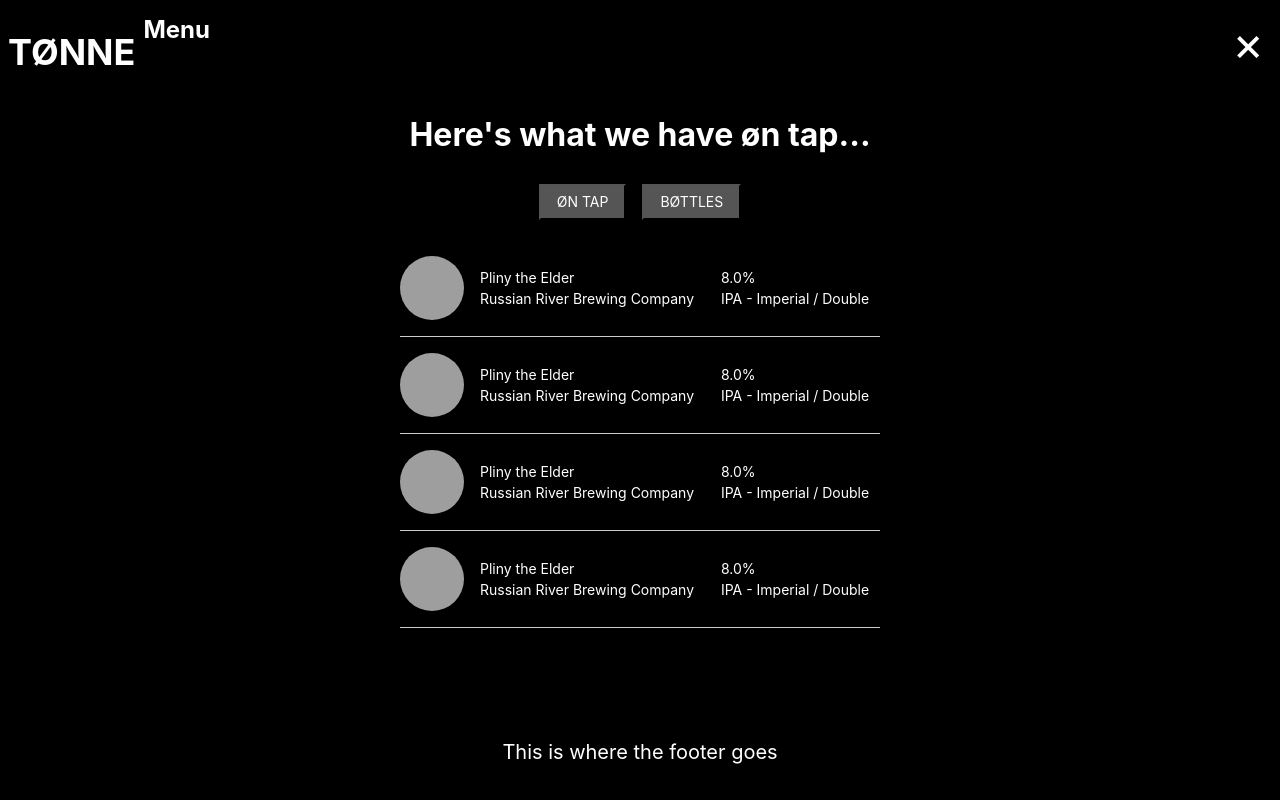
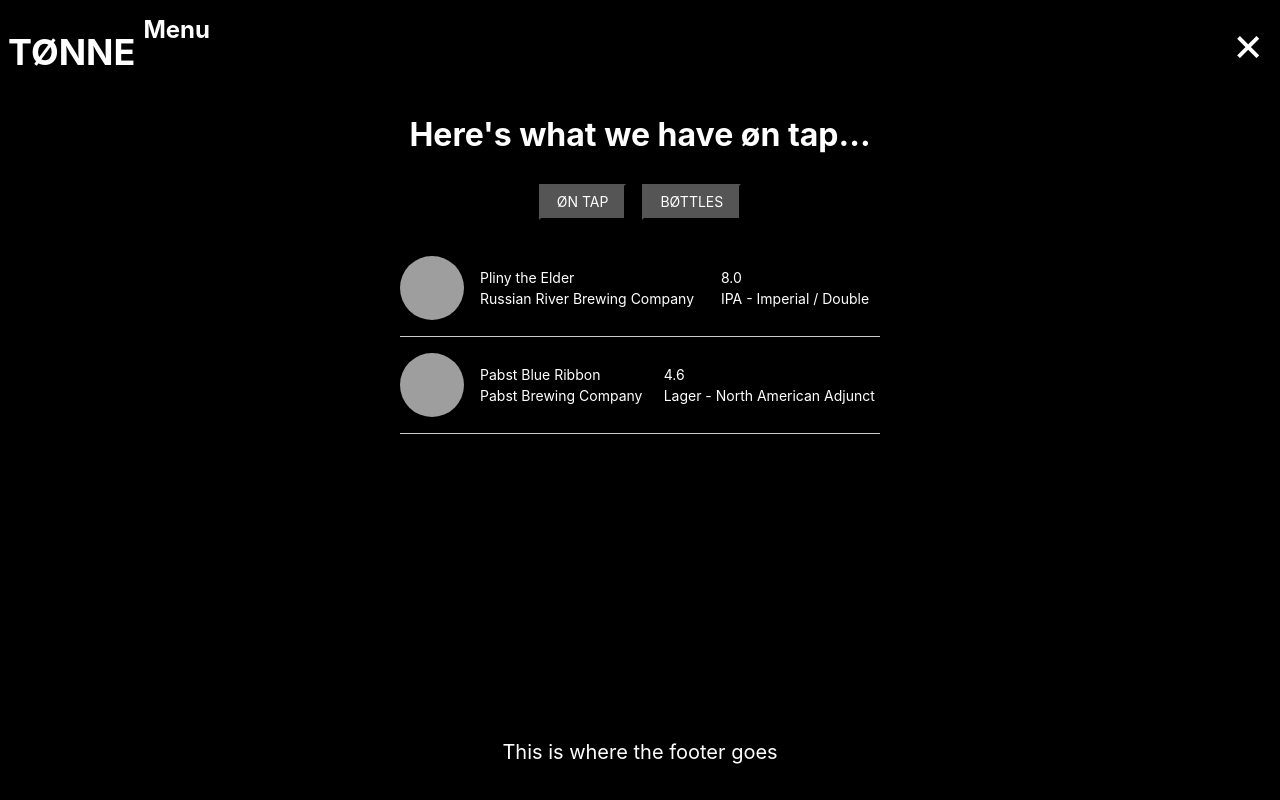
Before and after one commit to mrsomia/tonne, a Gatsby site: page /menu in a window 1280 px wide. Built offline with nearby package versions, Linux system fonts and the light colour scheme; Gatsby itself is replaced by a stand-in of ours; grey boxes are pictures that could not be loaded.

Commit message:
creates menu programatically

```diff
--- a/src/components/beer.js
+++ b/src/components/beer.js
@@ -1,17 +1,17 @@
 import React from 'react'
 
-export default ({ name, label_image, brewery, abv, style}) => {
+export default ({ name, label_image, brewery, abv, beerStyle}) => {
 	return (
 		<li
 		className="flex items-center lh-copy pa3 ph0-l bb b--white-80">
-		  <img alt="beer label" className="w2 h2 w3-ns h3-ns br-100" src="https://untappd.akamaized.net/site/beer_logos/beer-4499_dc04a_sm.jpeg" />
+		  <img alt="beer label" className="w2 h2 w3-ns h3-ns br-100" src={label_image} />
 		  <div className="pl3 flex-auto">
-				<span className="f6 db">Pliny the Elder</span>
-				<span className="f6 db">Russian River Brewing Company</span>
+				<span className="f6 db">{name}</span>
+				<span className="f6 db">{brewery}</span>
 		  </div>
 		  <div className="pl3 flex-auto">
-		  	<span className="f6 db">8.0%</span>
-				<span className="f6 db">IPA - Imperial / Double</span>
+		  	<span className="f6 db">{abv}</span>
+				<span className="f6 db">{beerStyle}</span>
 		  </div>
 	  </li>
 )}
--- a/src/pages/menu.js
+++ b/src/pages/menu.js
@@ -1,9 +1,15 @@
-import React from "react";
+import React, { useState } from "react";
 import Beer from "../components/beer";
 import Layout from '../components/layout';
+import data from "../components/data.json"
 
-export default () => {
+const menuPage = () => {
 	// console.log(data)
+	const [onTap, setOnTap] = useState(true)
+	const beers = data.menu.sections[0].items.map(({ id, name, label_image, brewery, abv, style}) => (
+		<Beer id={id} name={name} label_image={label_image} brewery={brewery} abv={abv} beerStyle={style} />
+		))
+
 	return(
 		<Layout>
 			<h1 className="tc"> Here's what we have øn tap...</h1>
@@ -16,10 +22,9 @@
 				</div>
 			</div>
 			<ul class="list pl0 mt1 measure center">
-				<Beer />
-				<Beer />
-				<Beer />
-				<Beer />
+				{beers}
 			</ul>
 		</Layout>)
 }
+
+export default menuPage
```
